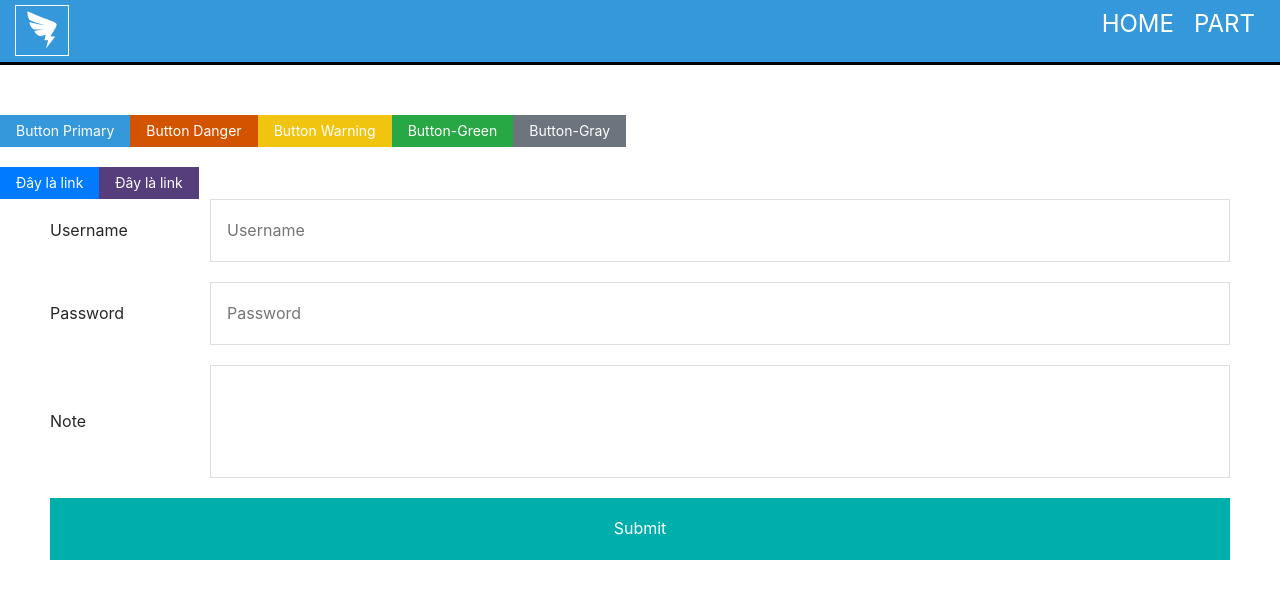
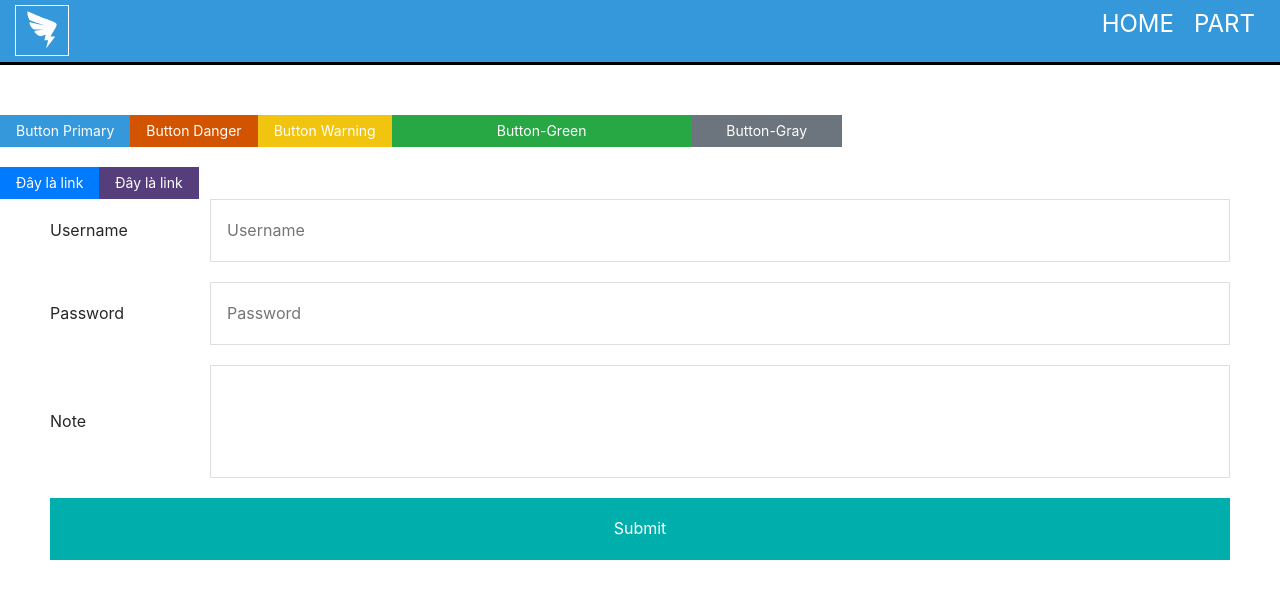
Before and after one commit to cusen11/codeteam, a React (Create React App) app in the folder client/: page /parts in a window 1280 px wide. Shown: the top 598 px of the page. Built offline with nearby package versions, Linux system fonts and the light colour scheme.

Commit message:
create size button

```diff
--- a/client/src/Component/Button/Button.jsx
+++ b/client/src/Component/Button/Button.jsx
@@ -9,6 +9,7 @@ Button.propTypes = {
   text: PropTypes.string.isRequired,
   // Kiểu text không bắt buộc phải có
   classNumType: PropTypes.string,
+  size: PropTypes.string,
 };
 // props là dử liệu được lấy từ component cha khi gọi nó vào
 // VD : <Button classNumType="button-primary" text="Button Primary" /> (1)
@@ -16,10 +17,10 @@ Button.propTypes = {
 function Button(props) {
   // đây là cách khai các thành phần bên trong của props ra ngoài.
   // props gọi nôm na là cái cục chứa mấy cái biến mà component cha truyền xuống
-  const { text, classNumType } = props;
+  const { text, classNumType, size } = props;
   return (
     // truyền dữ liệu vừa gọi trên props
-    <button className={classNumType}>{text}</button>
+    <button className={`${classNumType} ${size}`}>{text}</button>
   );
 }
 //export thế này thì bên ngoài gọi nó ra bằng cách <Button /> là ra gióng như (1).
--- a/client/src/Component/Button/style.css
+++ b/client/src/Component/Button/style.css
@@ -63,6 +63,12 @@
   background: #fff;
   color: #6c757d;
 }
+.small{
+  width: 150px!important;
+}
+.large{
+  width: 300px!important;
+}
 a{
   text-decoration: none;
 }
--- a/client/src/Pages/Parts.jsx
+++ b/client/src/Pages/Parts.jsx
@@ -10,8 +10,8 @@ function Parts() {
             <Button classNumType="button-primary" text="Button Primary" />
             <Button classNumType="button-danger" text="Button Danger" />
             <Button classNumType="button-warning" text="Button Warning" />
-            <Button classNumType="button-green" text="Button-Green" />
-            <Button classNumType="button-gray" text="Button-Gray" />
+            <Button classNumType="button-green" text="Button-Green" size="large" />
+            <Button classNumType="button-gray" text="Button-Gray" size="small" />
             <br/>
             <Links classNumType="link01" href="abc.com" size="large"/>
             <Links classNumType="link02" href="abc1.com"/>
```
